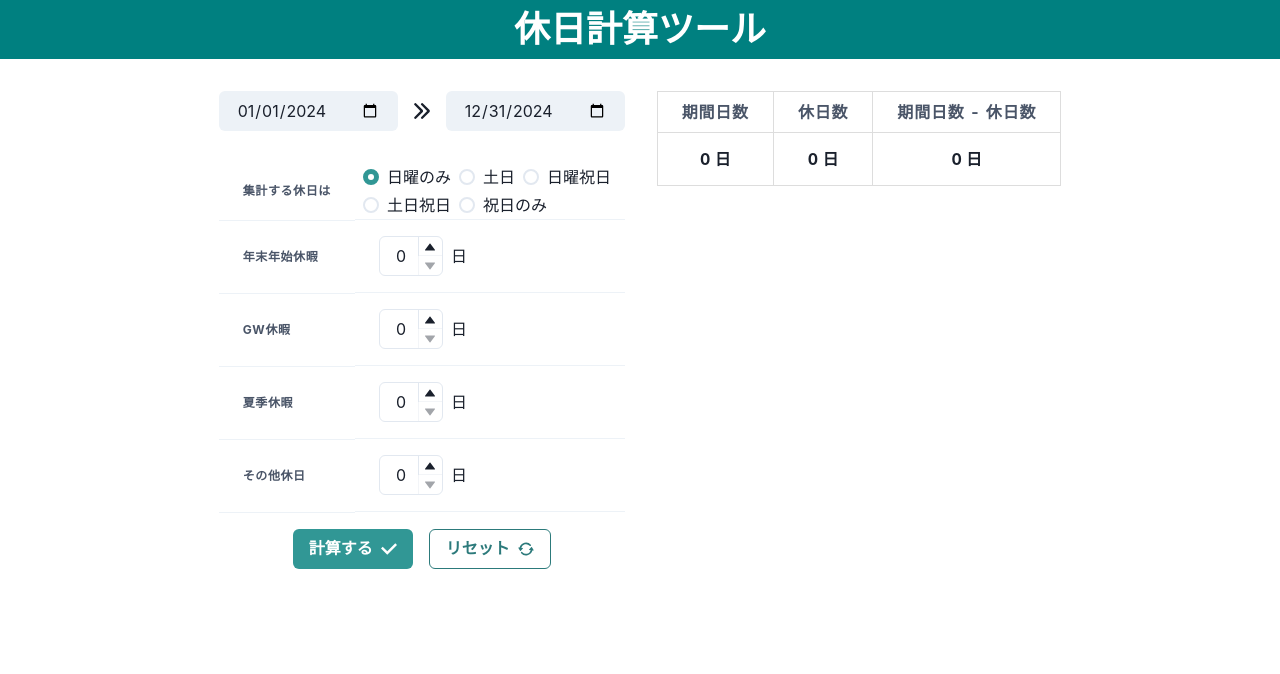
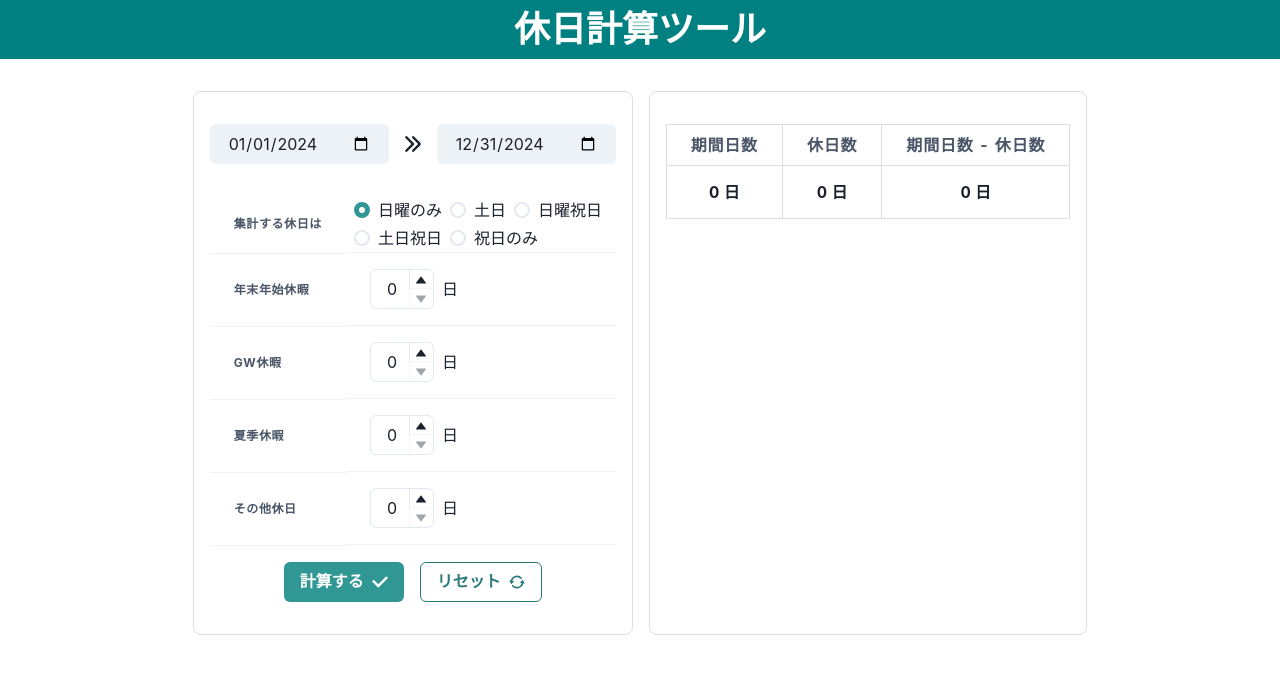
Before and after one commit to mimihokuro/holiday-calculation, a React (Vite) app: page / in a window 1280 px wide. Shown: the top 674 px of the page. Built offline with nearby package versions, Linux system fonts and the light colour scheme.

Commit message:
🎨 全体の幅を調整、各カラムに枠線と余白を追加

```diff
--- a/src/App.jsx
+++ b/src/App.jsx
@@ -198,18 +198,18 @@ const DateCalculator = () => {
         display="flex"
         bg="white"
         justifyContent="center"
-        maxW="lg"
-        gap={8}
+        maxW={800}
+        gap={4}
         mx="auto"
         p={8}
         flexDirection={{ base: "column", lg: "row" }}
       >
-        <Box>
+        <Box border="1px" borderColor="#dddddd" px={4} py={8} borderRadius={8}>
           <SelectDate dateData={dateData} />
           <SelectOptions optionData={optionData} />
           <ExecuteButton buttonFunc={buttonFunc} />
         </Box>
-        <Box>
+        <Box border="1px" borderColor="#dddddd" px={4} py={8} borderRadius={8}>
           <DisplayResult result={result} />
           <Box mt={8}>
             <UnorderedList>
```
